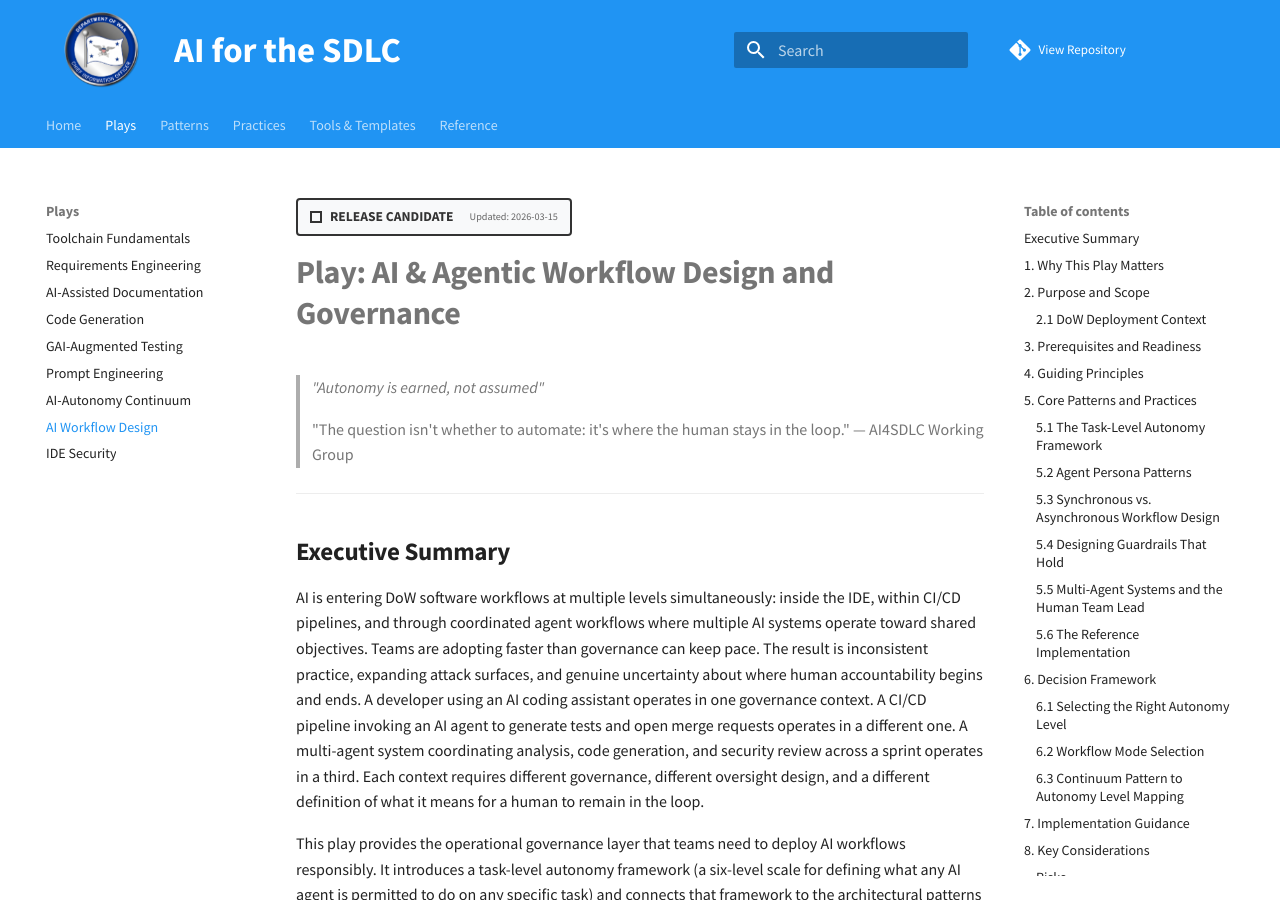
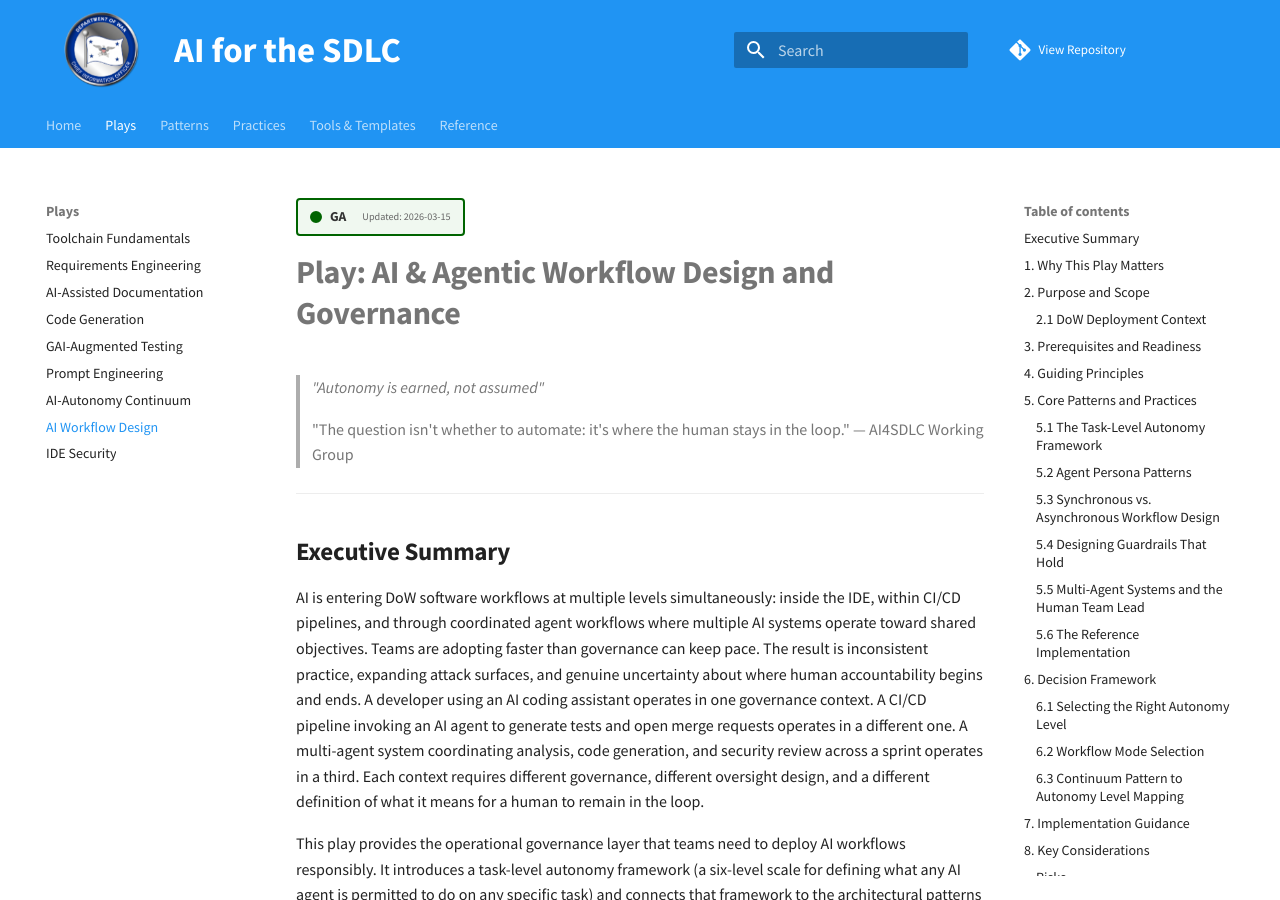
Before and after one commit to Code-dot-mil/AI4SDLC, an MkDocs documentation site: the page built from docs/plays/ai_sdlc_workflows-play.md, in a window 1280 px wide and 900 px high. Built offline with MkDocs 1.6.1 and Material for MkDocs 9.7.7, drawn with Linux system fonts in a browser that asks for light colours; comment, search, counter and statistics services are not loaded.

Commit message:
changed to GA

```diff
--- a/docs/plays/ai_sdlc_workflows-play.md
+++ b/docs/plays/ai_sdlc_workflows-play.md
@@ -1,6 +1,6 @@
 ---
 title: "Play: AI & Agentic Workflow Design and Governance"
-lifecycle: release candidate
+lifecycle: ga
 last_updated: "2026-03-15"
 ---
 
```
